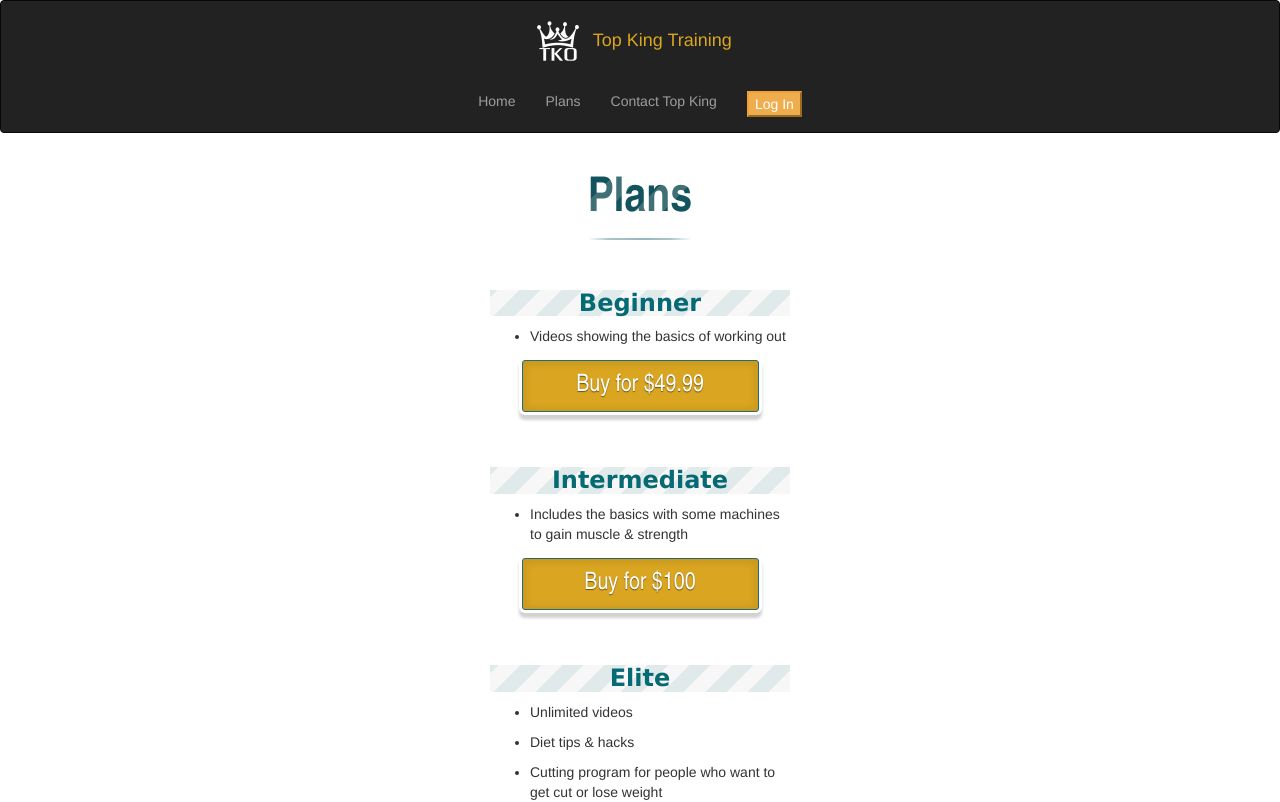
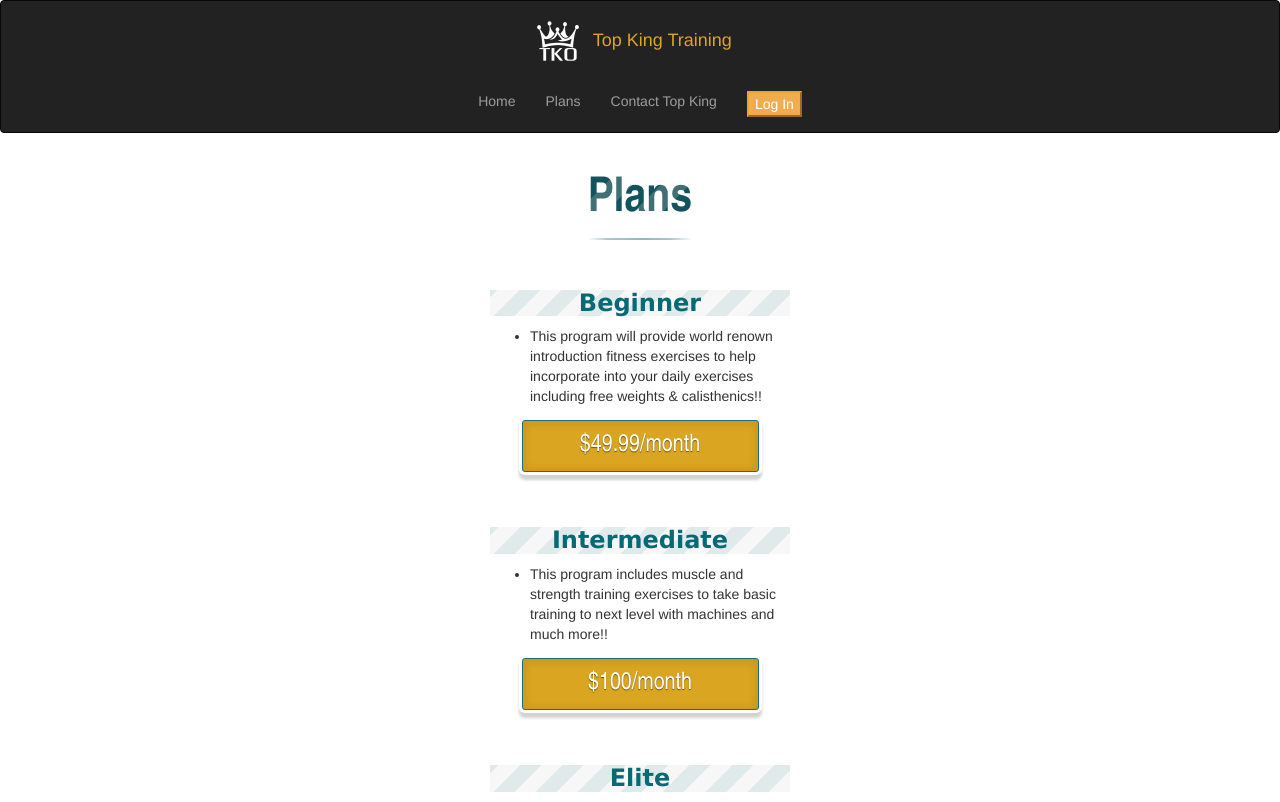
Before and after one commit to medunn626/top-king, an Angular app: page /plans in a window 1280 px wide. Shown: the top 802 px of the page. Built offline with nearby package versions, Linux system fonts and the light colour scheme.

Commit message:
Update pacakge copy and allow edit of video names

```diff
--- a/src/app/admin/admin.component.html
+++ b/src/app/admin/admin.component.html
@@ -57,8 +57,8 @@
                 <a (click)="deleteVideo(vid)">X</a>
             </span>
             {{ getFriendlyNames(vid[column]) }}
-            <span *ngIf="column !== 'docName'">
-                <a (click)="modifyVideo(vid)">Edit</a>
+            <span>
+                <a (click)="modifyVideo(column, vid)">Edit</a>
               </span>
             </td>
         </ng-container>
--- a/src/app/admin/admin.component.ts
+++ b/src/app/admin/admin.component.ts
@@ -89,7 +89,15 @@ export class AdminComponent implements OnInit {
     return result;
   }
 
-  modifyVideo(video: Video) {
+  modifyVideo(columnName: string, video: Video) {
+    if (columnName === 'docName') {
+      this.modifyName(video);
+    } else {
+      this.modifyTier(video);
+    }
+  }
+
+  private modifyTier(video: Video) {
     const id = video.id ?? 0;
     if (video.id !== undefined) {
       const dialogRef = this.dialog.open(ModifyVideoDialog, {
@@ -97,10 +105,31 @@ export class AdminComponent implements OnInit {
         width: '75%'
       });
       dialogRef.componentInstance.videoName = video.docName;
+      dialogRef.componentInstance.isUpdatingTier = true;
 
       dialogRef.afterClosed().subscribe(result => {
         if (result) {
           this.adminService.updateTiersOnVideo(id, result).subscribe(
+            () => this.getVideos(),
+            () => this.maintenanceFailure = true
+          );
+        }
+      });
+    }
+  }
+
+  private modifyName(video: Video) {
+    const id = video.id ?? 0;
+    if (video.id !== undefined) {
+      const dialogRef = this.dialog.open(ModifyVideoDialog, {
+        disableClose: true,
+        width: '75%'
+      });
+      dialogRef.componentInstance.isUpdatingTier = false;
+
+      dialogRef.afterClosed().subscribe(result => {
+        if (result) {
+          this.adminService.updateVideoName(id, result).subscribe(
             () => this.getVideos(),
             () => this.maintenanceFailure = true
           );
--- a/src/app/admin/admin.service.ts
+++ b/src/app/admin/admin.service.ts
@@ -26,6 +26,10 @@ export class AdminService {
     return this.http.put<void>(`${environment.apiServer}/videos/update/id/${videoId}/tiers/${tiers}`, {});
   }
 
+  updateVideoName(videoId: number, name: string): Observable<any> {
+    return this.http.put<void>(`${environment.apiServer}/videos/update/id/${videoId}/name/${name}`, {});
+  }
+
   removeVideo(videoId: number): Observable<any> {
     return this.http.delete<void>(`${environment.apiServer}/videos/delete/id/${videoId}`);
   }
--- a/src/app/admin/modify-video-dialog/modify-video-dialog.component.html
+++ b/src/app/admin/modify-video-dialog/modify-video-dialog.component.html
@@ -1,8 +1,9 @@
 <div class="dialog" cdkFocusRegionStart>
     <div class="content">
         <div mat-dialog-content>
-            <h4>Modify Client Access</h4>
+            <h4>{{ isUpdatingTier ? 'Modify Client Access' : 'Modify Video Name' }}</h4>
         </div>
+        <div *ngIf="isUpdatingTier">
             <label>Which clients can see {{videoName}}?</label>
             <br/>
             <mat-radio-group (change)="updateTiers($event.value)">
@@ -12,6 +13,10 @@
                 <br/>
                 <mat-radio-button value="3">Elite Only</mat-radio-button>
             </mat-radio-group>
+        </div>
+        <div *ngIf="!isUpdatingTier">
+            <input [(ngModel)]="updatedVideoName" type="text"/>
+        </div>
         <div class="dialog-buttons" mat-dialog-actions>
             <button class="cancel-button action-button" mat-button (click)="cancel()">Cancel</button>
             <button class="action-button" mat-button (click)="update()">Update</button>
--- a/src/app/admin/modify-video-dialog/modify-video-dialog.component.ts
+++ b/src/app/admin/modify-video-dialog/modify-video-dialog.component.ts
@@ -8,9 +8,10 @@ import { MatDialogRef } from '@angular/material/dialog';
 })
 export class ModifyVideoDialog {
   constructor(public dialogRef: MatDialogRef<ModifyVideoDialog>) {}
-
+  isUpdatingTier: boolean;
   videoName = '';
   videoTiers = '';
+  updatedVideoName: string;
 
   updateTiers(stringValue: string) {
     this.videoTiers = stringValue;
@@ -21,6 +22,10 @@ export class ModifyVideoDialog {
   }
 
   update() {
-    this.dialogRef.close(this.videoTiers);
+    if (this.isUpdatingTier) {
+      this.dialogRef.close(this.videoTiers);
+    } else {
+      this.dialogRef.close(this.updatedVideoName);
+    }
   }
 }
--- a/src/app/packages/packages.component.html
+++ b/src/app/packages/packages.component.html
@@ -24,8 +24,9 @@
                 class="purchase-button"
                 (click)="purchasePlan(package.id)"
                 type="submit"
-                [value]="usersCurrentPlan === 0 ? 'Buy for $' + package.price :
-                    determineSwitchPriceText(package.price)"/>
+                [value]="usersCurrentPlan === 0 ? '$' + package.price + '/month':
+                    determineSwitchPriceText(package.price)"
+                />
             </p>
             <br/>
         </div>
--- a/src/app/packages/packages.component.ts
+++ b/src/app/packages/packages.component.ts
@@ -51,7 +51,8 @@ export class PackagesComponent implements OnInit {
         id: 1,
         title: 'Beginner',
         descriptions: [
-          'Videos showing the basics of working out',
+          'This program will provide world renown introduction fitness exercises to help incorporate ' +
+          'into your daily exercises including free weights & calisthenics!!'
         ],
         price: 49.99,
         userHasThisPlan: this.usersCurrentPlan === 1
@@ -60,7 +61,7 @@ export class PackagesComponent implements OnInit {
         id: 2,
         title: 'Intermediate',
         descriptions: [
-          'Includes the basics with some machines to gain muscle & strength'
+          'This program includes muscle and strength training exercises to take basic training to next level with machines and much more!!'
         ],
         price: 100,
         userHasThisPlan: this.usersCurrentPlan === 2
@@ -69,10 +70,10 @@ export class PackagesComponent implements OnInit {
         id: 3,
         title: 'Elite',
         descriptions: [
-          'Unlimited videos',
-          'Diet tips & hacks',
-          'Cutting program for people who want to get cut or lose weight',
-          'Also includes all of the above plans',
+          'Unlimited videos for LIFE!!',
+          'Diet tips & hacks!',
+          'Cutting program for people who want to get cut or lose weight!',
+          'Also includes all of the above plans incorporating supersets, drop sets, different innovative exercises to hit the muscle from different angles and many more!!'
         ],
         price: 150,
         userHasThisPlan: this.usersCurrentPlan === 3
@@ -86,11 +87,11 @@ export class PackagesComponent implements OnInit {
       if (currentPrice < newPrice) {
         const calculatedPrice = newPrice - currentPrice;
         const roundedPrice = Math.round(calculatedPrice);
-        return 'Switch for $' + roundedPrice
+        return 'Switch for $' + roundedPrice + '/month'
       } else {
         const calculatedPrice = currentPrice - newPrice;
         const roundedPrice = Math.round(calculatedPrice);
-        return 'Save $' + roundedPrice;
+        return 'Save $' + roundedPrice + '/month';
       }
     }
     return 'Switch';
```
Lines whose indentation alone changed are shown as unchanged.
